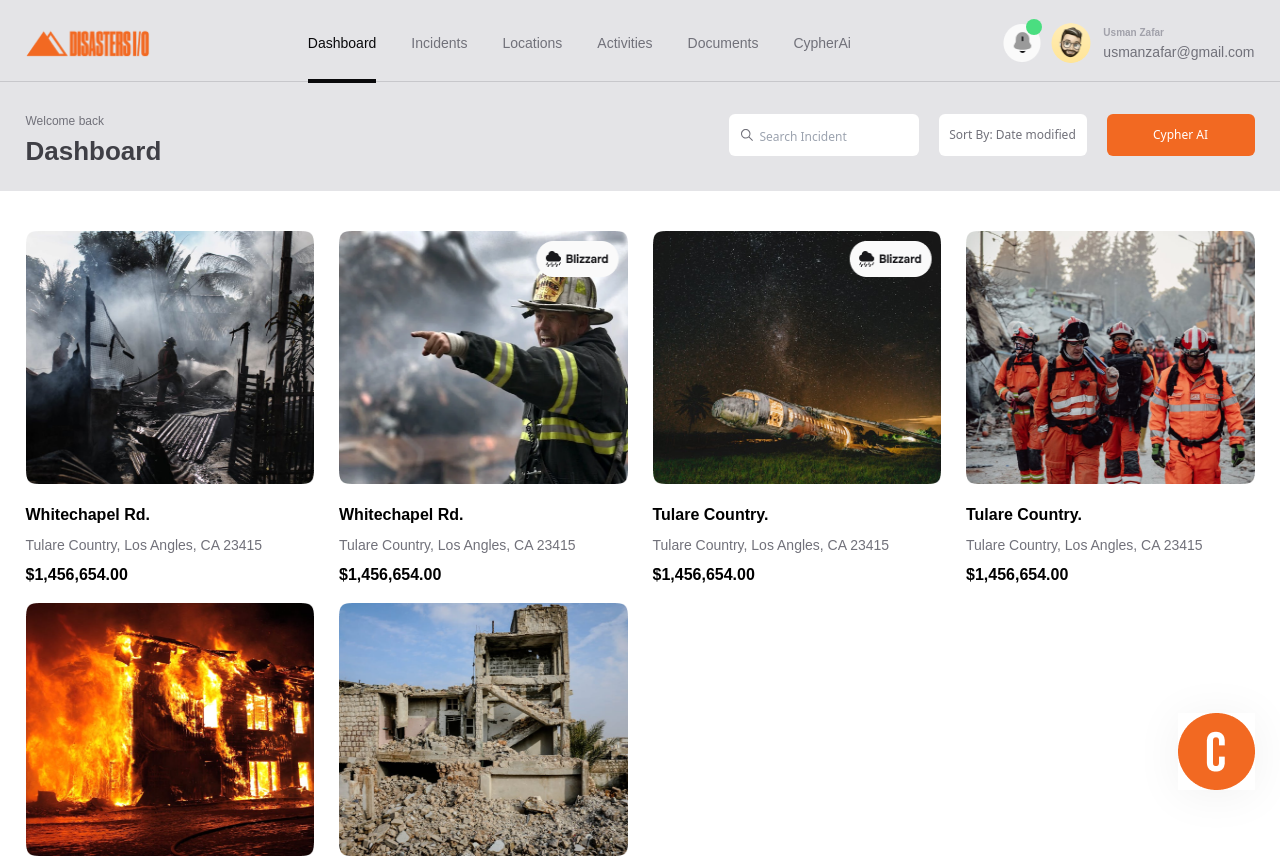
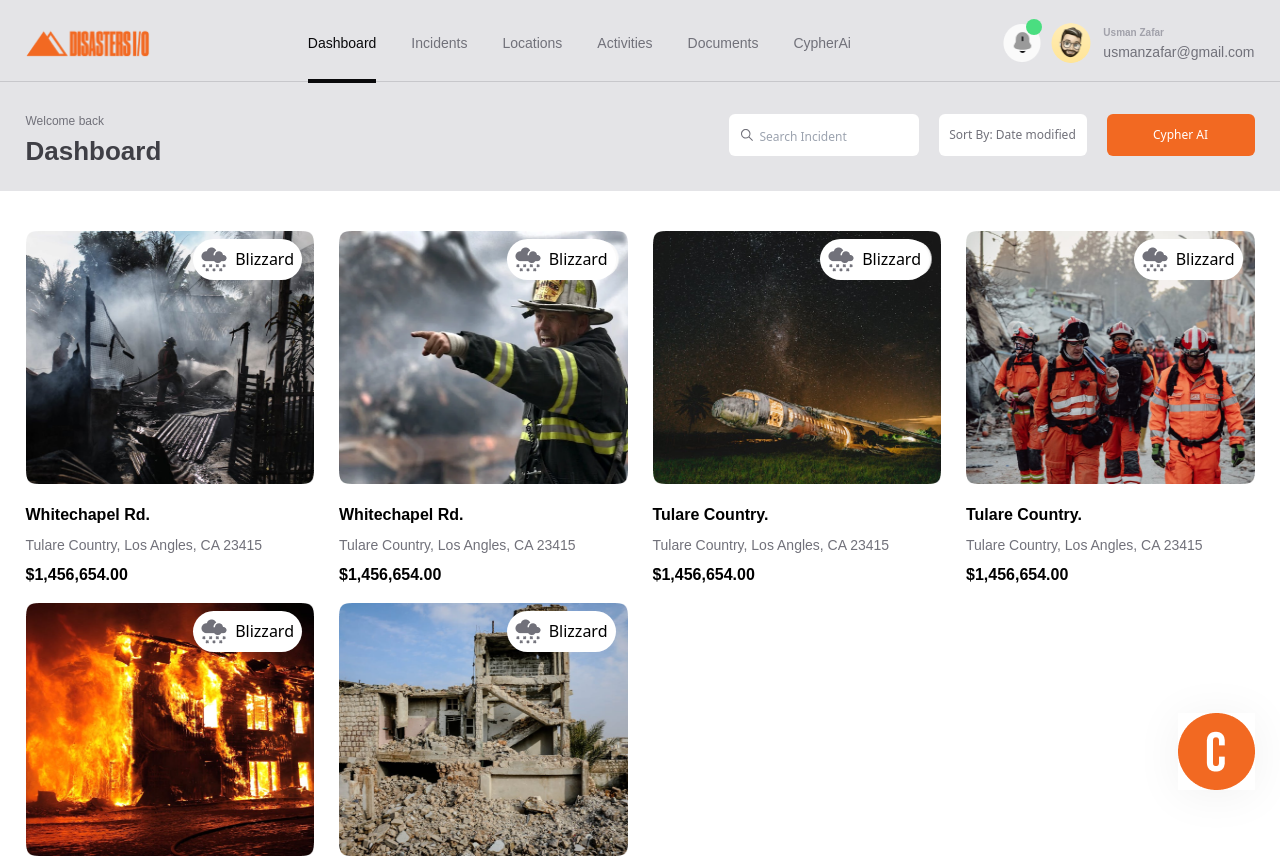
Before and after one commit to DeveloperMokchhedul/reactassainment1, a React (Vite) app: page / in a window 1280 px wide. Shown: the top 858 px of the page. Built offline with nearby package versions, Linux system fonts and the light colour scheme.

Commit message:
project updata

```diff
--- a/src/components/common/ImageCard.jsx
+++ b/src/components/common/ImageCard.jsx
@@ -4,8 +4,12 @@ import cn from '../../utils/cn'
 function ImageCard({children,className,image,title, des,price }) {
   return (
     <>
-    <div className={cn(`max-w-[306px] h-[337px] mx-auto col-span-12  md:col-span-6 lg:col-span-3 transition-all duration-400 hover:scale-105 `, className)}>
+    <div className={cn(`max-w-[306px] h-[337px] relative mx-auto col-span-12  md:col-span-6 lg:col-span-3 transition-all duration-400 hover:scale-105 `, className)}>
         <img className=" w-[306px] h-[253px] " src={image} alt="" />
+        <div className='flex gap-2 absolute top-2 right-3 bg-white p-2 rounded-full'>
+          <img src="/images/describe/3.png" alt="" />
+          <p>Blizzard</p>
+        </div>
         <div className='max-w-[244px] gap-[16px] mt-[16px]'>
             <h1 className='font-onest font-bold text-[16px] leading-[30px]'>{title}</h1>
             <p className='font-onest text-[14px] leading-[30px] text-secondary'>{des}</p>
```
